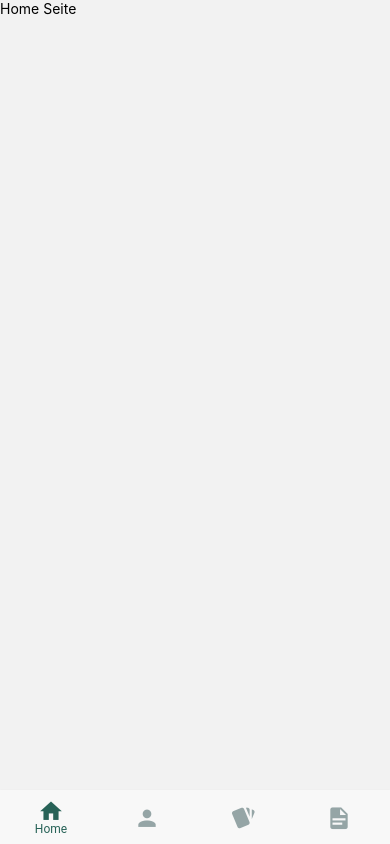
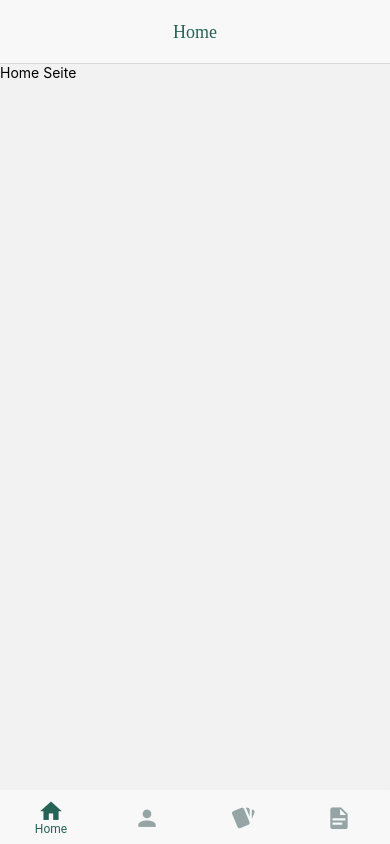
Before and after one commit to Nadine3107/MobileComputing_frontend, a React Native app: screen / in a window 390 px wide. Built offline with nearby package versions, Linux system fonts and the light colour scheme.

Commit message:
Navigation - Änderungen

```diff
--- a/navigation/stacknavigator.js
+++ b/navigation/stacknavigator.js
@@ -0,0 +1,42 @@
+import React from "react";
+import { createStackNavigator } from "@react-navigation/stack";
+import MaterialCommunityIcons from 'react-native-vector-icons/MaterialCommunityIcons';
+import { View } from "react-native";
+
+
+// styles
+import { COLORS } from '../Styles/Colors';
+import Home from "../Screens/Home/Home";
+
+// screens
+
+
+const navHeaderStyle = {
+    headerStyle: {
+        backgroundColor: COLORS.bgColor
+    },
+    headerTintColor: COLORS.primaryColor,
+    headerTitleStyle: {
+        fontSize: 18,
+        fontFamily: 'Rubik-Black',
+    },
+    headerTitleAlign: "center",
+}
+
+const HomeStack = createStackNavigator();
+const HomeStackNav = ({ navigation }) => (
+    <HomeStack.Navigator screenOptions={navHeaderStyle}>
+        <HomeStack.Screen
+            name="Home"
+            component={Home}
+
+        />
+    </HomeStack.Navigator>
+)
+
+
+
+export {
+    HomeStackNav,
+
+};
--- a/navigation/tabnavigator.js
+++ b/navigation/tabnavigator.js
@@ -4,7 +4,7 @@ import { createMaterialBottomTabNavigator } from '@react-navigation/material-bot
 import { NavigationContainer } from '@react-navigation/native';
 import MaterialCommunityIcons from 'react-native-vector-icons/MaterialCommunityIcons';
 
-//import { HomeStackNav, SearchStackNav, ImpressumStackNav } from './stackNavigator';
+
 
 // screens
 import ProfileScreen from '../Screens/Profile/Profile';
@@ -15,6 +15,7 @@ import Home from '../Screens/Home/Home';
 import Profile from '../Screens/Profile/Profile';
 import Cards from '../Screens/Cards/Cards';
 import Impressum from '../Screens/Impressum/Impressum';
+import { HomeStackNav } from './stacknavigator';
 
 const Tab = createMaterialBottomTabNavigator();
 
@@ -30,7 +31,7 @@ const TabNavigator = () => {
                 <Tab.Screen
                     name="Home"
                     children={() => (
-                       <Home/>
+                       <HomeStackNav/>
                     )}
                     options={{
                         tabBarIcon: ({ color, size }) => (
```
